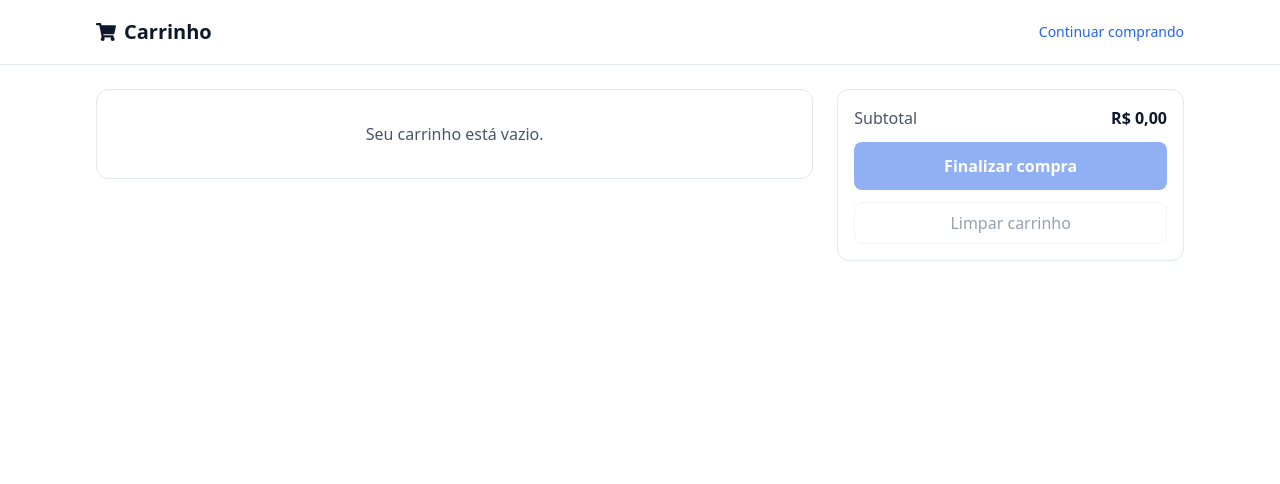
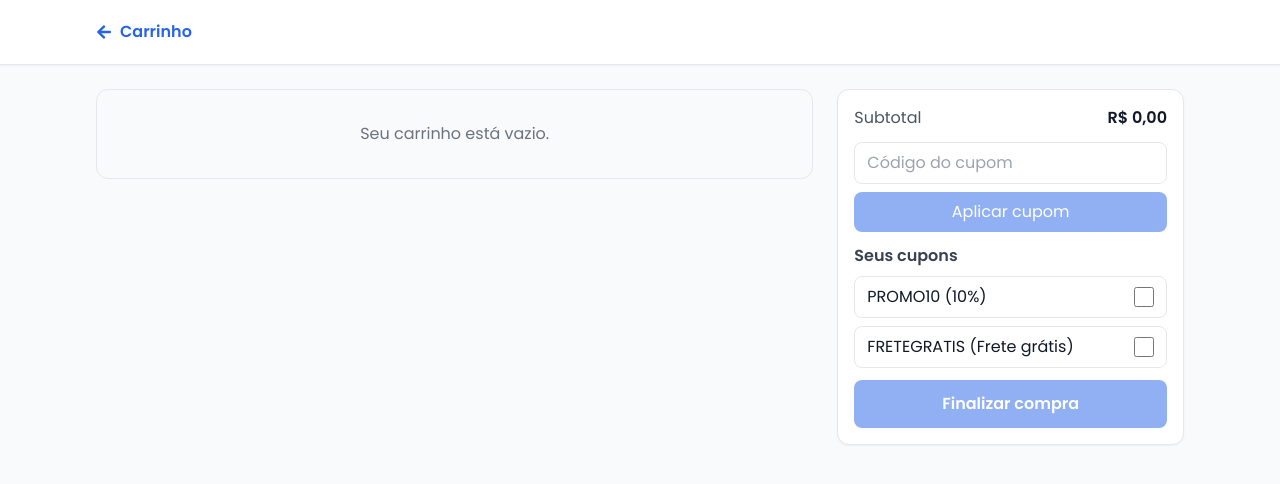
Before and after one commit to peiitalo/projeto-ecommerce-helpnet, a React (Vite) app in the folder frontend/: page /carrinho in a window 1280 px wide. Shown: the top 484 px of the page. Built offline with nearby package versions, Linux system fonts and the light colour scheme.

Commit message:
carrinho-atualizado

```diff
--- a/frontend/src/pages/clients/CartPage.jsx
+++ b/frontend/src/pages/clients/CartPage.jsx
@@ -1,58 +1,153 @@
-import { Link } from 'react-router-dom';
+import { useState, useMemo } from 'react';
+import { useNavigate } from 'react-router-dom';
 import { useCart } from '../../context/CartContext.jsx';
-import { FaTrash, FaShoppingCart } from 'react-icons/fa';
+import { FaTrash, FaArrowLeft } from 'react-icons/fa';
+import '@fontsource/poppins/400.css'; // Regular
+import '@fontsource/poppins/600.css'; // Semibold
 
 export default function CartPage() {
-  const { items, updateQuantity, removeItem, clear, subtotal } = useCart();
+  const { items, updateQuantity, removeItem } = useCart();
+  const navigate = useNavigate();
 
-  const formatPrice = (n) => n.toLocaleString('pt-BR', { style: 'currency', currency: 'BRL' });
+  const [selectedItems, setSelectedItems] = useState([]);
+  const [coupon, setCoupon] = useState('');
+  const [selectedCoupons, setSelectedCoupons] = useState([]);
+
+  const availableCoupons = [
+    { code: 'PROMO10', discount: 0.1 },
+    { code: 'FRETEGRATIS', discount: 0 }, // exemplo: frete grátis
+  ];
+
+  const formatPrice = (n) =>
+    n.toLocaleString('pt-BR', { style: 'currency', currency: 'BRL' });
+
+  const toggleSelectItem = (id) => {
+    setSelectedItems((prev) =>
+      prev.includes(id) ? prev.filter((i) => i !== id) : [...prev, id]
+    );
+  };
 
   const handleQtyChange = (id, delta) => {
     const item = items.find((i) => i.id === id);
     if (!item) return;
-    updateQuantity(id, (item.quantity || 1) + delta);
+    updateQuantity(id, Math.max(1, (item.quantity || 1) + delta));
   };
 
+  const handleRemoveSelected = () => {
+    if (
+      window.confirm(
+        `Tem certeza que deseja remover ${selectedItems.length} item(s) selecionado(s)?`
+      )
+    ) {
+      selectedItems.forEach((id) => removeItem(id));
+      setSelectedItems([]);
+    }
+  };
+
+  const toggleCoupon = (code) => {
+    setSelectedCoupons((prev) =>
+      prev.includes(code) ? prev.filter((c) => c !== code) : [...prev, code]
+    );
+  };
+
+  // Subtotal baseado em itens selecionados
+  const subtotal = useMemo(() => {
+    return selectedItems.reduce((acc, id) => {
+      const item = items.find((i) => i.id === id);
+      if (!item) return acc;
+      return acc + item.price * item.quantity;
+    }, 0);
+  }, [selectedItems, items]);
+
   return (
-    <div className="min-h-screen bg-white">
-      <header className="bg-white sticky top-0 z-40 border-b border-slate-200">
+    <div className="min-h-screen bg-gray-50 font-poppins flex flex-col">
+      {/* Header fixo */}
+      <header className="bg-white sticky top-0 z-50 border-b border-gray-200 shadow-sm">
         <div className="max-w-6xl mx-auto px-4 sm:px-6 lg:px-8 h-16 flex items-center justify-between">
-          <h1 className="text-lg sm:text-xl font-semibold text-slate-900 flex items-center gap-2">
-            <FaShoppingCart /> Carrinho
-          </h1>
-          <Link to="/home" className="text-blue-600 hover:text-blue-700 text-sm">Continuar comprando</Link>
+          <button
+            onClick={() => navigate(-1)}
+            className="flex items-center gap-2 text-blue-600 hover:text-blue-700 font-semibold"
+          >
+            <FaArrowLeft /> Carrinho
+          </button>
+
+          {selectedItems.length > 0 && (
+            <button
+              onClick={handleRemoveSelected}
+              className="text-red-600 hover:text-red-700 flex items-center gap-1"
+              title="Remover itens selecionados"
+            >
+              <FaTrash size={18} />
+            </button>
+          )}
         </div>
       </header>
 
       <main className="max-w-6xl mx-auto px-4 sm:px-6 lg:px-8 py-6 grid grid-cols-1 lg:grid-cols-3 gap-6">
+        {/* Lista de itens */}
         <section className="lg:col-span-2 space-y-4">
           {items.length === 0 ? (
-            <div className="p-8 border border-slate-200 rounded-xl text-center text-slate-600">
+            <div className="p-8 border border-gray-200 rounded-xl text-center text-gray-500">
               Seu carrinho está vazio.
             </div>
           ) : (
             items.map((item) => (
-              <div key={item.id} className="p-4 border border-slate-200 rounded-xl flex gap-4">
-                <div className="w-24 h-24 rounded-lg bg-slate-100 overflow-hidden flex items-center justify-center">
+              <div
+                key={item.id}
+                className={`p-4 border rounded-xl flex gap-4 items-center transition ${
+                  selectedItems.includes(item.id)
+                    ? 'border-blue-500 bg-blue-50'
+                    : 'border-gray-200 bg-white hover:shadow'
+                }`}
+              >
+                <input
+                  type="checkbox"
+                  checked={selectedItems.includes(item.id)}
+                  onChange={() => toggleSelectItem(item.id)}
+                  className="h-5 w-5 text-blue-600"
+                />
+                <div className="w-24 h-24 rounded-lg bg-gray-100 overflow-hidden flex items-center justify-center">
                   {item.image ? (
-                    <img src={item.image} alt={item.name} className="w-full h-full object-cover" />
+                    <img
+                      src={item.image}
+                      alt={item.name}
+                      className="w-full h-full object-cover"
+                    />
                   ) : (
-                    <div className="text-slate-400 text-sm">Sem imagem</div>
+                    <div className="text-gray-400 text-sm">Sem imagem</div>
                   )}
                 </div>
                 <div className="flex-1">
-                  <h2 className="font-semibold text-slate-900">{item.name}</h2>
-                  {item.sku && <p className="text-xs text-slate-500">SKU: {item.sku}</p>}
+                  <h2 className="font-semibold text-gray-900">{item.name}</h2>
+                  {item.sku && (
+                    <p className="text-xs text-gray-500">SKU: {item.sku}</p>
+                  )}
                   <div className="mt-2 flex items-center gap-3">
-                    <span className="text-blue-700 font-semibold">{formatPrice(item.price)}</span>
-                    {typeof item.estoque === 'number' && <span className="text-xs text-slate-500">Estoque: {item.estoque}</span>}
+                    <span className="text-blue-700 font-semibold">
+                      {formatPrice(item.price)}
+                    </span>
+                    {typeof item.estoque === 'number' && (
+                      <span className="text-xs text-gray-500">
+                        Estoque: {item.estoque}
+                      </span>
+                    )}
                   </div>
                   <div className="mt-3 flex items-center gap-2">
-                    <button onClick={() => handleQtyChange(item.id, -1)} disabled={item.quantity <= 1} className="px-2 py-1 border rounded disabled:opacity-50">-</button>
-                    <span className="px-3 py-1 border rounded bg-slate-50">{item.quantity}</span>
-                    <button onClick={() => handleQtyChange(item.id, 1)} className="px-2 py-1 border rounded">+</button>
-                    <button onClick={() => removeItem(item.id)} className="ml-4 px-3 py-1.5 border border-red-200 text-red-600 rounded flex items-center gap-2 hover:bg-red-50">
-                      <FaTrash /> Remover
+                    <button
+                      onClick={() => handleQtyChange(item.id, -1)}
+                      disabled={item.quantity <= 1}
+                      className="px-2 py-1 border rounded disabled:opacity-50"
+                    >
+                      -
+                    </button>
+                    <span className="px-3 py-1 border rounded bg-gray-50">
+                      {item.quantity}
+                    </span>
+                    <button
+                      onClick={() => handleQtyChange(item.id, 1)}
+                      className="px-2 py-1 border rounded"
+                    >
+                      +
                     </button>
                   </div>
                 </div>
@@ -61,17 +156,71 @@ export default function CartPage() {
           )}
         </section>
 
-        <aside className="lg:col-span-1">
-          <div className="p-4 border border-slate-200 rounded-xl space-y-3">
+        {/* Sidebar fixa */}
+        <aside className="lg:col-span-1 sticky top-20 self-start space-y-4">
+          <div className="p-4 border border-gray-200 rounded-xl bg-white space-y-3 shadow-sm">
+            {/* Subtotal */}
             <div className="flex items-center justify-between">
-              <span className="text-slate-600">Subtotal</span>
-              <span className="font-semibold text-slate-900">{formatPrice(subtotal)}</span>
+              <span className="text-gray-600">Subtotal</span>
+              <span className="font-semibold text-gray-900">
+                {formatPrice(subtotal)}
+              </span>
             </div>
-            <button disabled={items.length === 0} className="w-full px-4 py-3 bg-blue-600 text-white rounded-lg font-semibold hover:bg-blue-700 disabled:opacity-50">
+
+            {/* Input para cupom */}
+            <div className="mt-3 space-y-2">
+              <input
+                type="text"
+                placeholder="Código do cupom"
+                value={coupon}
+                onChange={(e) => setCoupon(e.target.value)}
+                className="w-full px-3 py-2 border rounded-lg focus:outline-none focus:ring-2 focus:ring-blue-600"
+              />
+              <button
+                onClick={() => {
+                  if (coupon.trim()) {
+                    toggleCoupon(coupon);
+                    setCoupon('');
+                  }
+                }}
+                disabled={!coupon.trim()}
+                className="w-full px-4 py-2 bg-blue-600 text-white rounded-lg hover:bg-blue-700 disabled:opacity-50"
+              >
+                Aplicar cupom
+              </button>
+            </div>
+
+            {/* Cupons já disponíveis */}
+            {availableCoupons.length > 0 && (
+              <div className="mt-4">
+                <h3 className="font-semibold text-gray-700 mb-2">Seus cupons</h3>
+                <div className="space-y-2">
+                  {availableCoupons.map((c) => (
+                    <label
+                      key={c.code}
+                      className="flex justify-between items-center border px-3 py-2 rounded-lg cursor-pointer hover:bg-gray-50"
+                    >
+                      <span className="text-gray-900 font-medium">
+                        {c.code} ({c.discount ? `${c.discount * 100}%` : 'Frete grátis'})
+                      </span>
+                      <input
+                        type="checkbox"
+                        checked={selectedCoupons.includes(c.code)}
+                        onChange={() => toggleCoupon(c.code)}
+                        className="h-5 w-5 text-blue-600"
+                      />
+                    </label>
+                  ))}
+                </div>
+              </div>
+            )}
+
+            {/* Botão finalizar compra */}
+            <button
+              disabled={selectedItems.length === 0}
+              className="w-full px-4 py-3 bg-blue-600 text-white rounded-lg font-semibold hover:bg-blue-700 disabled:opacity-50 mt-4"
+            >
               Finalizar compra
-            </button>
-            <button onClick={clear} disabled={items.length === 0} className="w-full px-4 py-2 border rounded-lg text-slate-700 hover:bg-slate-50 disabled:opacity-50">
-              Limpar carrinho
             </button>
           </div>
         </aside>
--- a/frontend/tailwind.config.js
+++ b/frontend/tailwind.config.js
@@ -1,7 +1,12 @@
-/* global module */
 /** @type {import('tailwindcss').Config} */
 module.exports = {
   content: ["./index.html", "./src/**/*.{js,ts,jsx,tsx}"],
-  theme: { extend: {} },
+  theme: {
+    extend: {
+      fontFamily: {
+        poppins: ['Poppins', 'sans-serif'],
+      },
+    },
+  },
   plugins: [],
 };
--- /dev/null
+++ b/package.json
@@ -0,0 +1,5 @@
+{
+  "dependencies": {
+    "@fontsource/poppins": "^5.2.6"
+  }
+}
```
Also changed, not shown: 2 other files (tests, documents, lock files or other folders).
